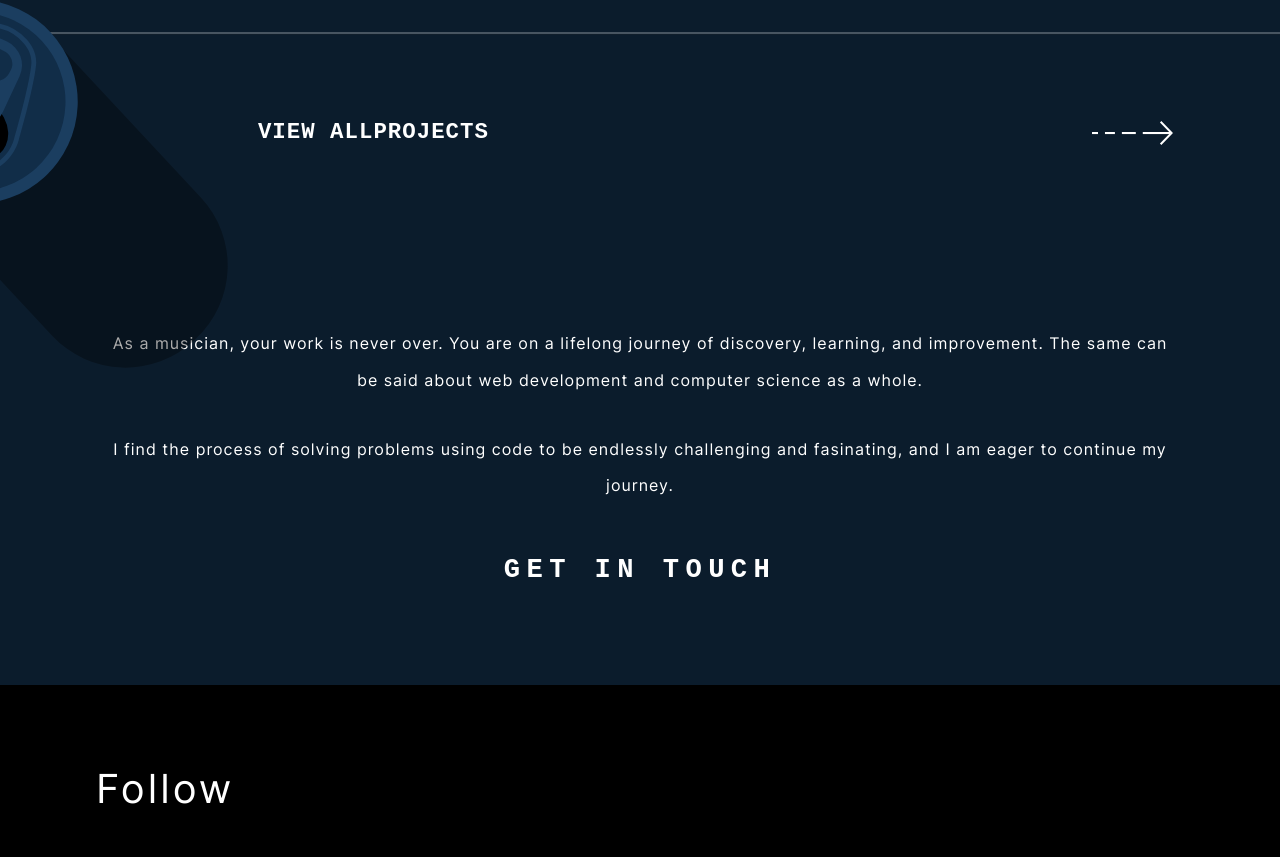
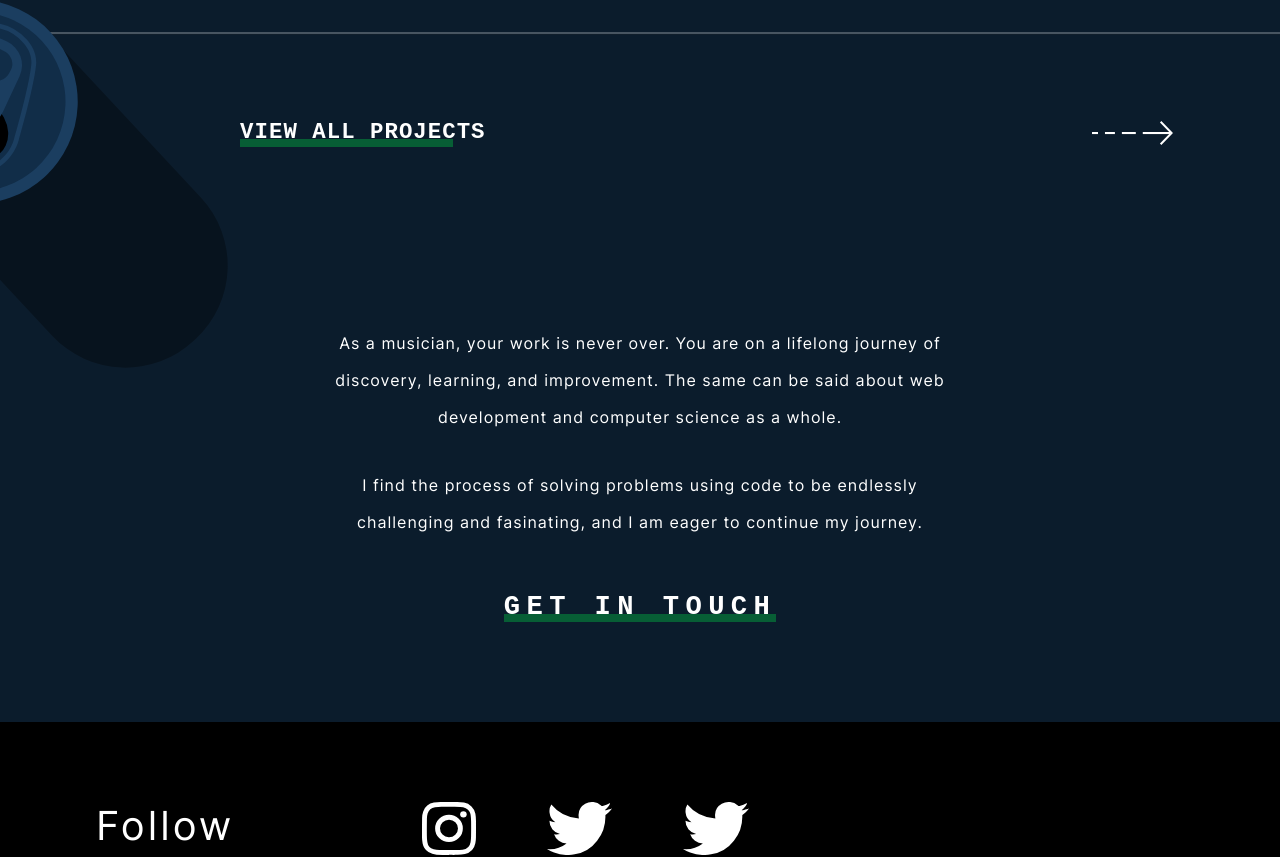
Before and after one commit to thecodingconductor/portfolio-reborn, a React (Create React App) app in the folder frontend/: page / in a window 1280 px wide. Shown: the part 2622-3479 px from the top of the page. Built offline with nearby package versions, Linux system fonts and the light colour scheme; a web font is replaced by a local one.

Commit message:
pretty solid on the desktop homepage

```diff
--- a/frontend/src/components/DesktopFeaturedProjects.js
+++ b/frontend/src/components/DesktopFeaturedProjects.js
@@ -102,8 +102,10 @@ const DesktopFeaturedProjects = () => {
                 </Container>
                 <Container className="view-projects-selector d-flex align-items-center justify-content-between" fluid>
                     <p className="view-project d-flex align-items-center justify-content-center">
-                        <span className="view-all-text">VIEW ALL</span>
-                        <span className="projects-text">PROJECTS</span>
+                        <p className="view-project">
+                            VIEW ALL PROJECTS
+                            <span className="line-through-work bottom-projects-line"></span>
+                        </p>
                     </p>
                     <img src={ArrowMobile} alt="View Project"></img>
                 </Container>
--- a/frontend/src/components/Footer.js
+++ b/frontend/src/components/Footer.js
@@ -7,6 +7,8 @@ import Twitch from '../assets/icon-twitter.svg'
 const Footer = () => {
     return (
        <Container className="footer-container d-flex flex-column align-items-center justify-content-between" fluid>
+
+           <Container className="d-flex justify-content-start" fluid>
                 <Container className="follow-container" fluid>
                     <h1>Follow</h1>
                 </Container>
@@ -15,6 +17,9 @@ const Footer = () => {
                         <img src={Twitter} alt="Twitter Icon"></img>
                         <img src={Twitch} alt="Twitch Icon"></img>
                 </Container>
+           </Container>
+
+
            <Container className="copyright-container" fluid>
                 <p>Copyright 2021 Tristan Rais-Sherman</p>
            </Container>
--- a/frontend/src/components/GetInTouch.js
+++ b/frontend/src/components/GetInTouch.js
@@ -1,19 +1,25 @@
-import React from 'react'
-import {Container, Button} from 'react-bootstrap'
+import React from 'react';
+import {Container, Button} from 'react-bootstrap';
 
 const GetInTouch = () => {
+
+
+
     return (
-        <Container className="get-in-touch-container" fluid>
-            <p>
+        <Container className="get-in-touch-container d-flex flex-column align-items-center" fluid>
+            <p className="get-in-touch-text">
                 As a musician, your work is never over.
                 You are on a lifelong journey of discovery, learning, and improvement.
                 The same can be said about web development and computer science as a whole.
             </p>
-            <p>
+            <p className="get-in-touch-text">
                 I find the process of solving problems using code to be endlessly challenging
                 and fasinating, and I am eager to continue my journey.
             </p>
-            <p className="view-project">GET IN TOUCH</p>
+            <p className="view-project">
+                GET IN TOUCH
+                <span className="line-through-work get-in-touch-line"></span>
+            </p>
         </Container>
     )
 }
--- a/frontend/src/custom.scss
+++ b/frontend/src/custom.scss
@@ -681,15 +681,26 @@ hr {
         display: inline-block;
       }
 
-      span:first-of-type {
-        @include lg {
-          margin-right: 2rem;
-        }
-      }
+
 
 
     }
 }
+
+.line-through-work.bottom-projects-line {
+  right: 20%;
+}
+
+.line-through-work.get-in-touch-line {
+  right: 0;
+  left: 0;
+}
+
+.get-in-touch-text {
+  width: 60%;
+}
+
+
 
 // Footer
 
@@ -708,10 +719,18 @@ hr {
 
   .follow-container {
     margin-bottom: 4rem;
+
+    @include lg {
+      width: 30%;
+    }
   }
 
   .social-icons {
     margin-bottom: 6rem;
+
+    @include lg {
+      width: 30%;
+    }
   }
 
 }
```
Lines whose indentation alone changed are shown as unchanged.
